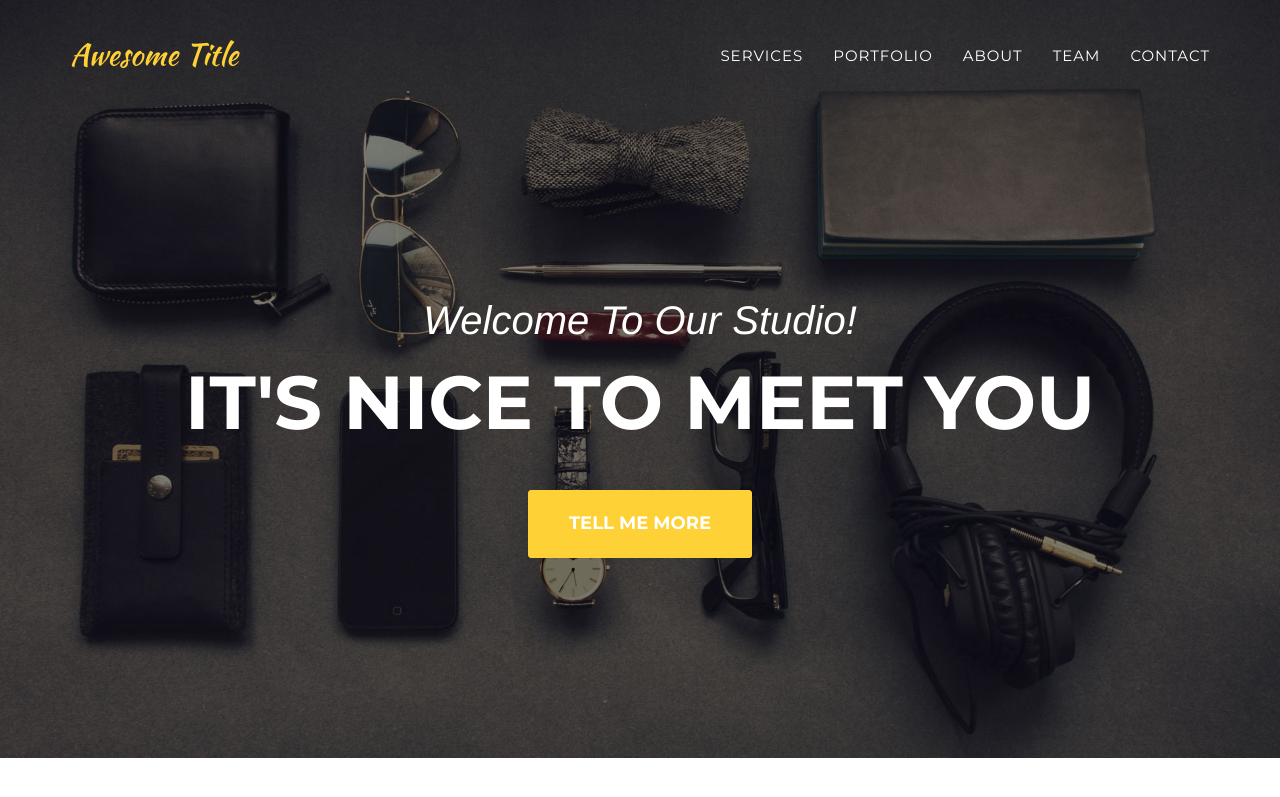
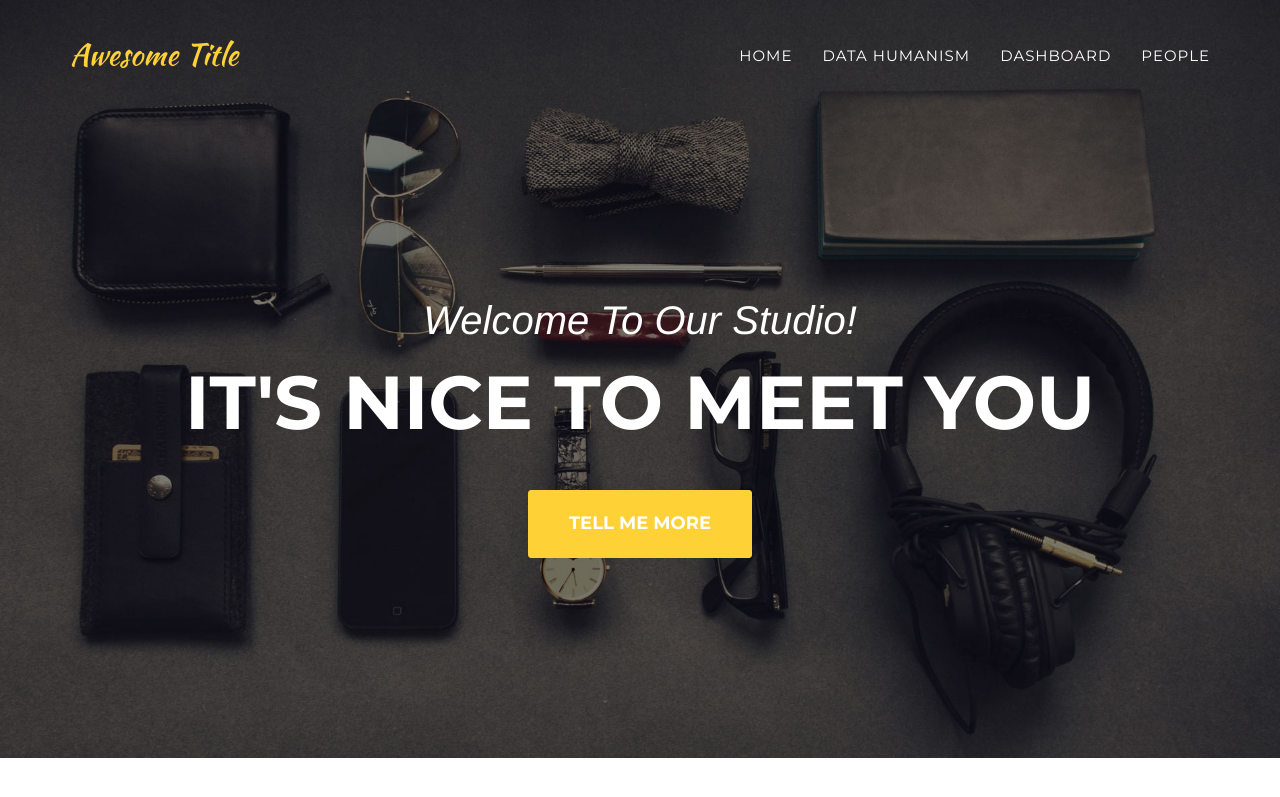
Before and after one commit to InfoVizLab/InfoViz_Lab, a Jekyll site: the page built from index.html, in a window 1280 px wide and 900 px high. Shown: the top 797 px of the window. Built offline with Jekyll 4.4.1, drawn with Linux system fonts in a browser that asks for light colours; some web fonts are replaced.

Commit message:
Update header.html

```diff
--- a/_includes/header.html
+++ b/_includes/header.html
@@ -19,19 +19,16 @@
                         <a href="#page-top"></a>
                     </li>
                     <li>
-                        <a class="page-scroll" href="#services">Services</a>
+                        <a class="page-scroll" href="/Home">Home</a>
                     </li>
                     <li>
-                        <a class="page-scroll" href="#portfolio">Portfolio</a>
+                        <a class="page-scroll" href="/Data Humanism">Data Humanism</a>
                     </li>
                     <li>
-                        <a class="page-scroll" href="#about">About</a>
+                        <a class="page-scroll" href="/Dashboard">Dashboard</a>
                     </li>
                     <li>
-                        <a class="page-scroll" href="#team">Team</a>
-                    </li>
-                    <li>
-                        <a class="page-scroll" href="#contact">Contact</a>
+                        <a class="page-scroll" href="/People">People</a>
                     </li>
                 </ul>
             </div>
```
